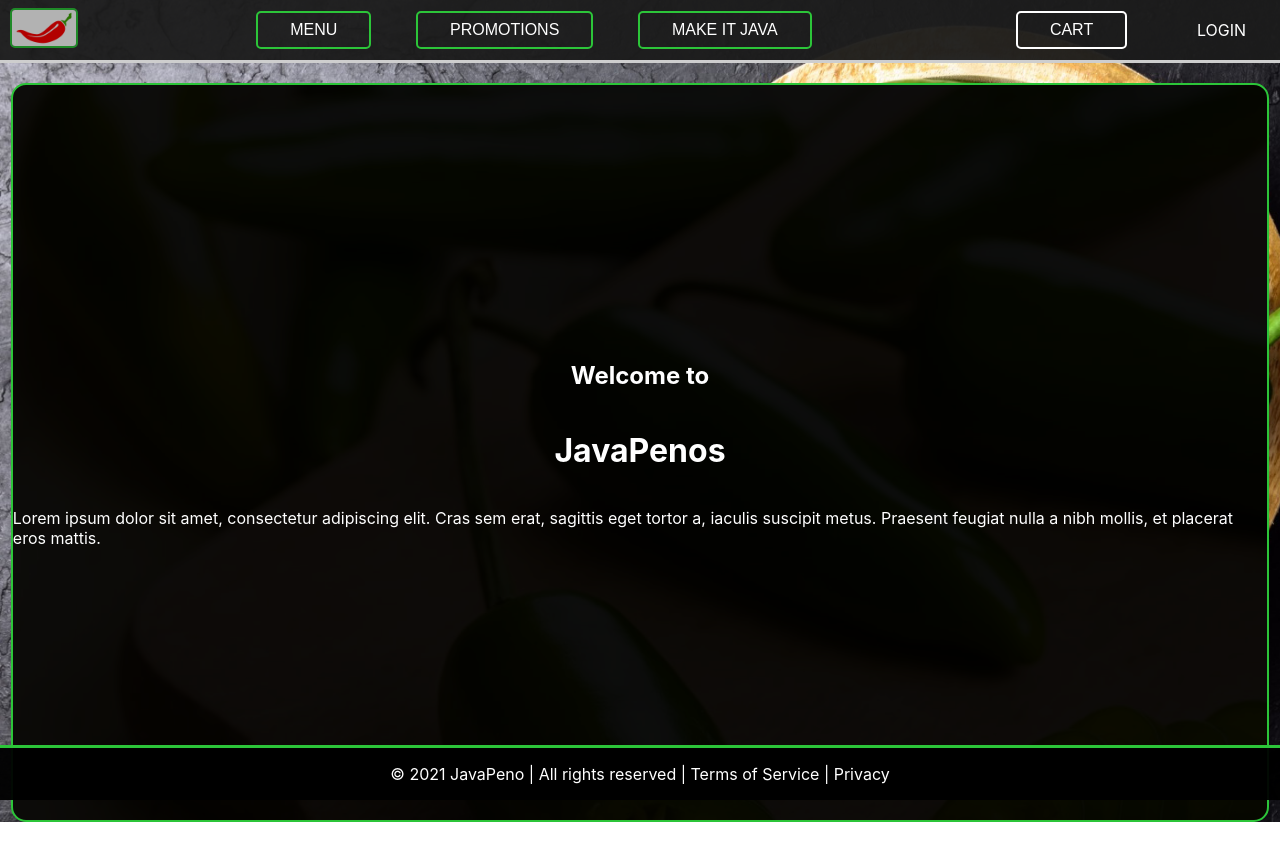
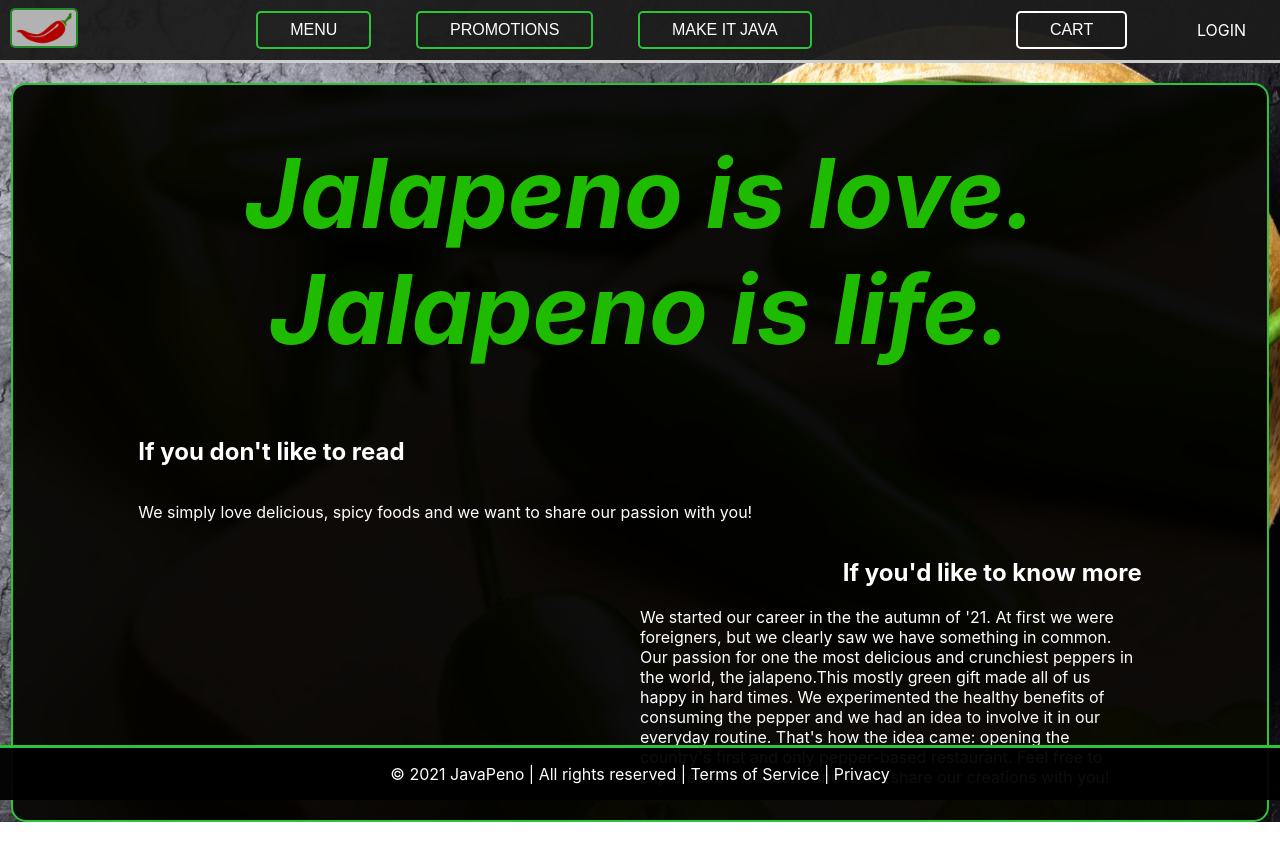
Before and after one commit to CodecoolGlobal/el-proyecte-grande-sprint-4-java-havalda-r, a React (Create React App) app: page / in a window 1280 px wide. Shown: the top 860 px of the page. Built offline with nearby package versions, Linux system fonts and the light colour scheme.

Commit message:
feat: add introduction+style fix

```diff
--- a/src/components/Builder/Builder.module.css
+++ b/src/components/Builder/Builder.module.css
@@ -17,10 +17,6 @@
   justify-content: space-evenly;
 }
 
-h2 {
-  text-align: center;
-}
-
 .Modal {
   top: 50%;
   left: 50%;
--- a/src/components/Controller/Controller.js
+++ b/src/components/Controller/Controller.js
@@ -12,7 +12,7 @@ const Controller = (props) => {
 
   return (
     <div className={styles.Controller}>
-      <h1>Secret recipe</h1>
+      <h1 style={{ textAlign: 'center', width: '100%' }}>Secret recipe</h1>
 
       {controls.map((ctrl) => (
         <ControllerItem
--- a/src/components/Controller/Controller.module.css
+++ b/src/components/Controller/Controller.module.css
@@ -16,12 +16,6 @@
   justify-content: center;
 }
 
-.Controller h1,
-h2 {
-  width: 100%;
-  text-align: center;
-}
-
 .center {
   width: 100%;
   display: flex;
--- a/src/components/Home/Home.js
+++ b/src/components/Home/Home.js
@@ -4,13 +4,34 @@ import styles from './Home.module.css';
 const Home = () => {
   return (
     <div className={styles.Home}>
-      <h2>Welcome to</h2>
-      <h1>JavaPenos</h1>
-      <p>
-        Lorem ipsum dolor sit amet, consectetur adipiscing elit. Cras sem erat,
-        sagittis eget tortor a, iaculis suscipit metus. Praesent feugiat nulla a
-        nibh mollis, et placerat eros mattis.
-      </p>
+      <div className={styles.container}>
+        <h1 className={styles.motto}>Jalapeno is love. Jalapeno is life.</h1>
+        <div className={styles.shortIntro}>
+          <h2>If you don't like to read</h2>
+          <p>
+            We simply love delicious, spicy foods and we want to share our
+            passion with you!
+          </p>
+        </div>
+        <div className={styles.longIntro}>
+          <div style={{ width: '50%' }}>
+            <h2 style={{ textAlign: 'end' }}>If you'd like to know more</h2>
+            <p>
+              We started our career in the the autumn of '21. At first we were
+              foreigners, but we clearly saw we have something in common. Our
+              passion for one the most delicious and crunchiest peppers in the
+              world, the jalapeno.This mostly green gift made all of us happy in
+              hard times. We experimented the healthy benefits of consuming the
+              pepper and we had an idea to involve it in our everyday routine.
+              That's how the idea came: opening the country's first and only
+              pepper-based restaurant. Feel free to explore our mad ideas and
+              let us share our creations with you!
+            </p>
+          </div>
+        </div>
+
+        <h1 style={{ margin: '3% auto auto auto' }}>Have a JavaPeno time!</h1>
+      </div>
     </div>
   );
 };
--- a/src/components/Home/Home.module.css
+++ b/src/components/Home/Home.module.css
@@ -11,3 +11,28 @@
   justify-content: center;
   flex-direction: column;
 }
+
+.container {
+  width: 80%;
+  height: 100%;
+}
+
+.motto {
+  color: rgb(31, 187, 0);
+  font-size: 6rem;
+  font-weight: bold;
+  font-style: italic;
+  margin: 5% auto;
+}
+
+.shortIntro {
+  display: flex;
+  flex-direction: column;
+  align-items: flex-start;
+}
+.longIntro {
+  width: 100%;
+  display: flex;
+  flex-direction: column;
+  align-items: flex-end;
+}
```
